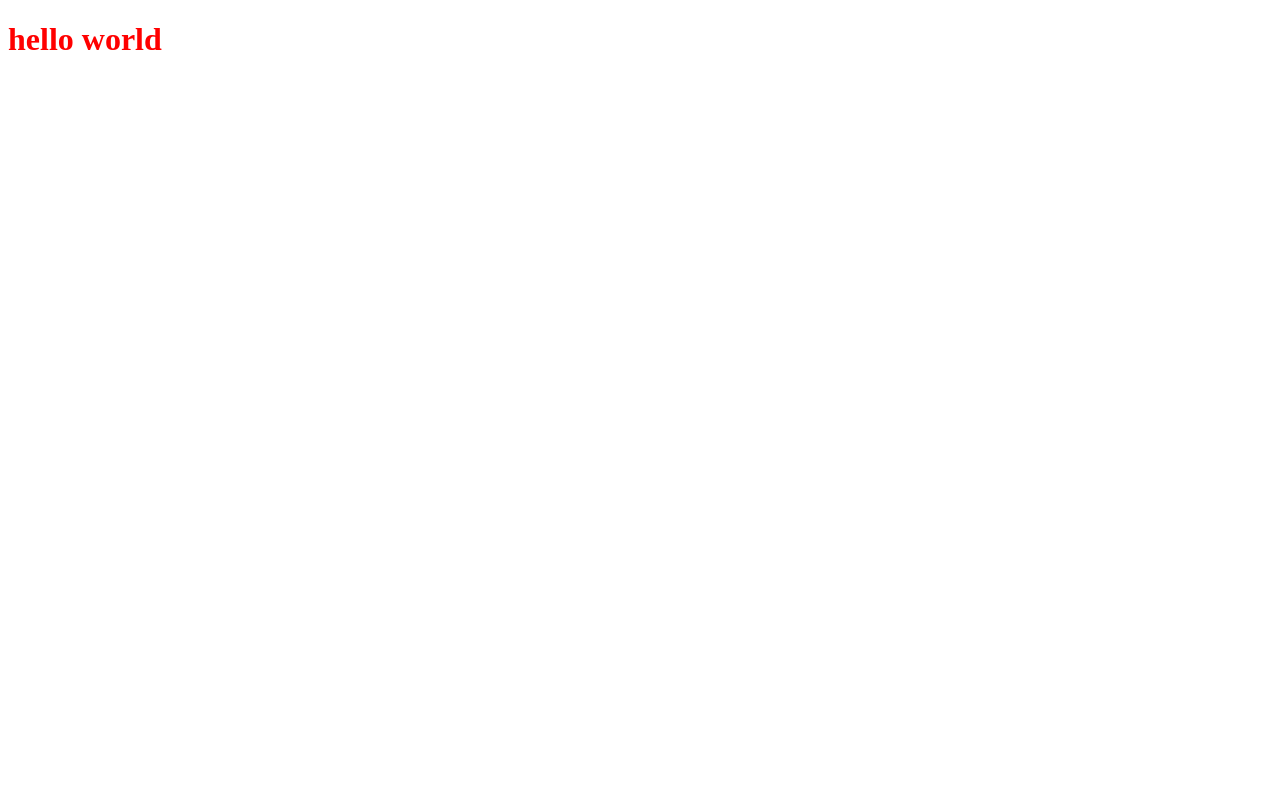
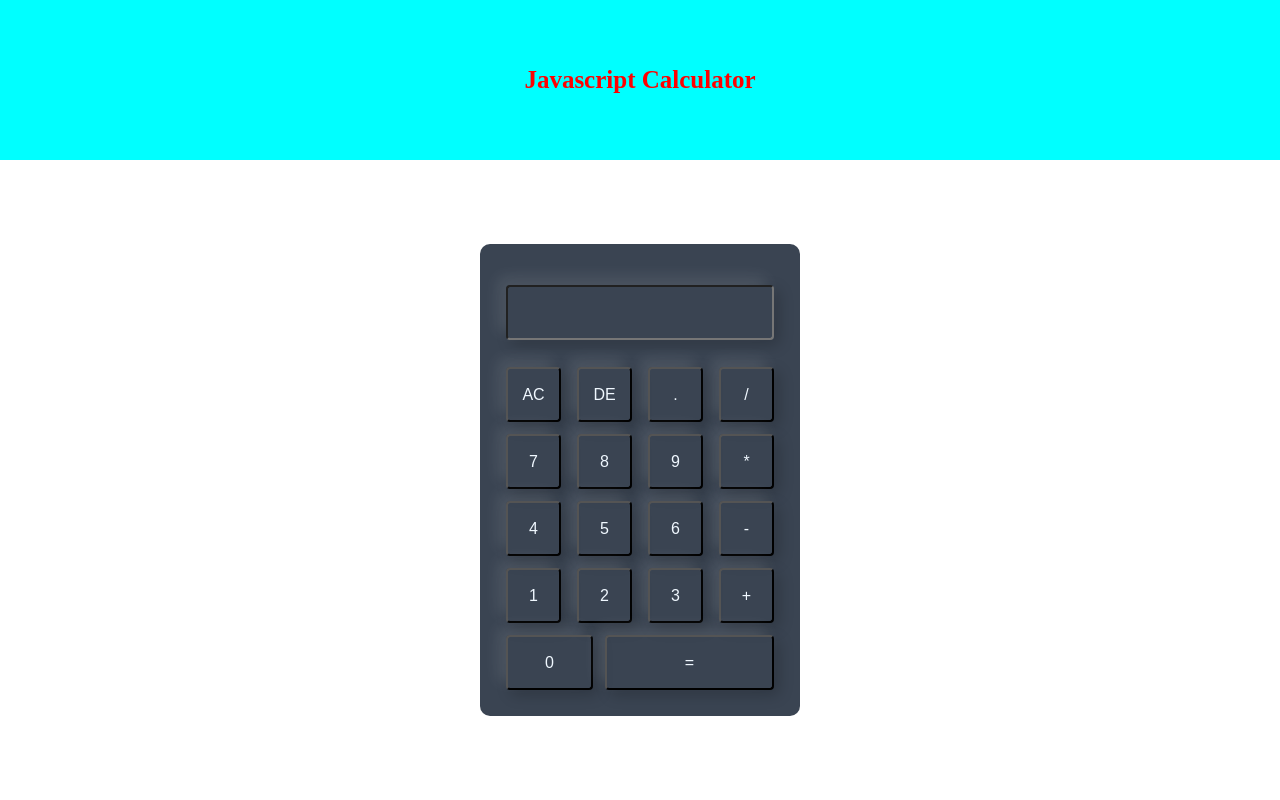
Before and after one commit to joabtorreys/javascriptcalculator, a plain HTML site: page index.html in a window 1280 px wide. Drawn offline with Linux system fonts and the light colour scheme.

Commit message:
finished the layout

```diff
--- a/index.html
+++ b/index.html
@@ -8,6 +8,46 @@
     <title>Javascript-calculator</title>
   </head>
   <body>
-    <h1>hello world</h1>
+    <div class="header">
+      <h1>javascript calculator</h1>
+    </div>
+
+    <div class="container">
+      <div class="calculator">
+        <form>
+          <div class="display">
+            <input type="text" name="display" />
+          </div>
+          <div>
+            <input type="button" value="AC" />
+            <input type="button" value="DE" />
+            <input type="button" value="." />
+            <input type="button" value="/" />
+          </div>
+          <div>
+            <input type="button" value="7" />
+            <input type="button" value="8" />
+            <input type="button" value="9" />
+            <input type="button" value="*" />
+          </div>
+          <div>
+            <input type="button" value="4" />
+            <input type="button" value="5" />
+            <input type="button" value="6" />
+            <input type="button" value="-" />
+          </div>
+          <div>
+            <input type="button" value="1" />
+            <input type="button" value="2" />
+            <input type="button" value="3" />
+            <input type="button" value="+" />
+          </div>
+          <div class="last-row">
+            <input type="button" class="zero" value="0" />
+            <input type="button" class="equal" value="=" />
+          </div>
+        </form>
+      </div>
+    </div>
   </body>
 </html>
--- a/styles.css
+++ b/styles.css
@@ -1,3 +1,75 @@
-h1 {
+* {
+    margin: 0;
+    padding: 0;
+    box-sizing: border-box;
+}
+
+.header {
+    background-color: aqua;
+    height: 20vh;
+    width: 100vw;
+    display: flex;
+    justify-content: center;
+    align-items: center;
+}
+
+.header h1 {
     color: red;
+    text-transform: capitalize;
+    font-size: 25px;
 }
+
+.container {
+    width: 100vw;
+    height: 80vh;
+    display: flex;
+    justify-content: center;
+    align-items: center;
+}
+
+.calculator {
+    background-color: #3a4452;
+    padding: 20px;
+    border-radius: 10px;
+
+
+}
+
+.display {
+    display: flex;
+    justify-content: flex-end;
+    margin: 15px 0;
+}
+
+.display input {
+    flex: 1;
+    text-align: right;
+    font-size: 30px;
+}
+
+
+
+.calculator form input {
+    outline: 0;
+    width: 55px;
+    height: 55px;
+    border-radius: 4px;
+    box-shadow: -8px -8px 15px rgb(255, 255, 255, 0.1), 5px 5px 15px rgb(0, 0, 0, 0.2);
+    background: transparent;
+    font-size: 16px;
+    color: aliceblue;
+    cursor: pointer;
+    margin: 6px;
+}
+
+.last-row {
+    display: flex;
+}
+
+.last-row .zero {
+    flex: 1;
+}
+
+.last-row .equal {
+    flex: 2;
+}
```
